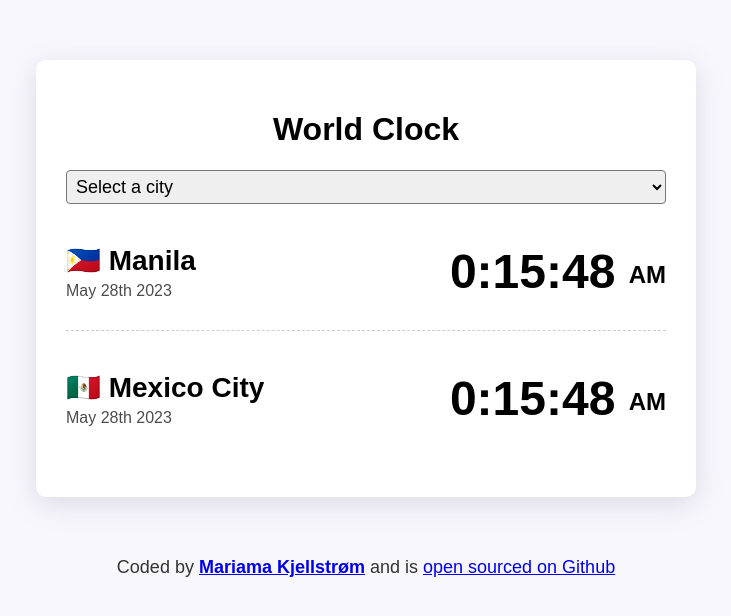
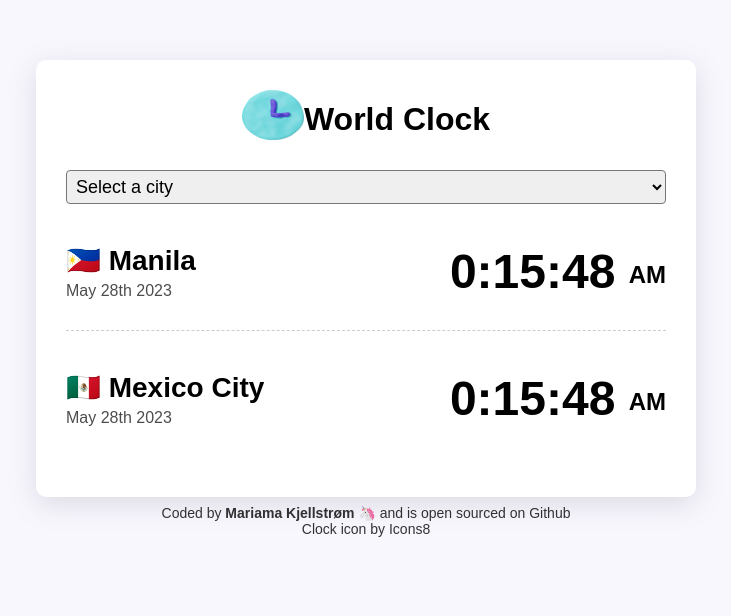
Before and after one commit to touraymk/world-clock, a plain HTML site: page index.html in a window 1280 px wide. Shown: the whole page, without its empty margins (274-1005 px from the left). Drawn offline with nearby package versions, Linux system fonts and the light colour scheme; a script that the page names is missing.

Commit message:
Added icon to header and styled it

```diff
--- a/CSS/style.css
+++ b/CSS/style.css
@@ -3,8 +3,16 @@ body {
   font-family: sans-serif;
 }
 
+img {
+  width: 62px;
+  height: 50px;
+  margin: 0;
+}
+
 h1 {
   text-align: center;
+  position: relative;
+  bottom: 10px;
 }
 
 h2 {
@@ -20,6 +28,11 @@ select {
   width: 100%;
 }
 
+a {
+  color: rgba(0, 0, 0, 0.8);
+  text-decoration: none;
+}
+
 .container {
   margin: 60px auto;
   max-width: 600px;
@@ -27,6 +40,11 @@ select {
   padding: 30px;
   box-shadow: rgba(100, 100, 111, 0.2) 0px 7px 29px 0px;
   border-radius: 10px;
+}
+
+.header {
+  display: flex;
+  justify-content: center;
 }
 
 .city {
@@ -58,6 +76,8 @@ select {
 
 footer {
   text-align: center;
-  font-size: 18px;
+  font-size: 14px;
   color: rgba(0, 0, 0, 0.8);
+  bottom: 52px;
+  position: relative;
 }
--- a/JavaScript/app.js
+++ b/JavaScript/app.js
@@ -25,4 +25,4 @@ function updateTime() {
 }
 
 updateTime();
-setInterval(updateTime, 1000)
+//setInterval(updateTime, 1000)
--- a/index.html
+++ b/index.html
@@ -18,12 +18,15 @@
 
 <body>
   <div class="container">
-    <h1>World Clock</h1>
+    <header class="d-flex header">
+      <img src="images/icons8-clock-69.png" alt="clock" class="icon" />
+      <h1>World Clock</h1>
+    </header>
     <select>
       <option value="">Select a city</option>
-      <option>🇮🇸 Reykjavík</option>
-      <option>🇶🇦 Doha</option>
-      <option>🇧🇧 Bridgetown</option>
+      <option value="reykjavik">🇮🇸 Reykjavík</option>
+      <option value="qatar">🇶🇦 Doha</option>
+      <option value="barbados">🇧🇧 Bridgetown</option>
     </select>
 
     <div class="city" id="manila">
@@ -43,10 +46,14 @@
   </div>
 
   <footer>
-    Coded by <a href="https://www.linkedin.com/in/mariama-kjellstr%C3%B8m-touray-9b0637262/"
-      target="_blank"><strong>Mariama
-        Kjellstrøm</strong></a>
-    and is <a href="https://github.com/touraymk/world-clock" target="_blank">open sourced on Github</a>
+    <div>
+      Coded by <a href="https://www.linkedin.com/in/mariama-kjellstr%C3%B8m-touray-9b0637262/"
+        target="_blank"><strong>Mariama
+          Kjellstrøm 🦄 </strong></a>
+      and is <a href="https://github.com/touraymk/world-clock" target="_blank">open sourced on Github</a>
+    </div>
+    <a target="_blank" href="https://icons8.com/icon/qlpHGoovI81r/clock">Clock</a> icon by <a target="_blank"
+      href="https://icons8.com">Icons8</a>
   </footer>
   <script src="JavaScript/app.js"></script>
 </body>
```
Also changed, not shown: images/icons8-clock-69.png (added), 1 other file.
